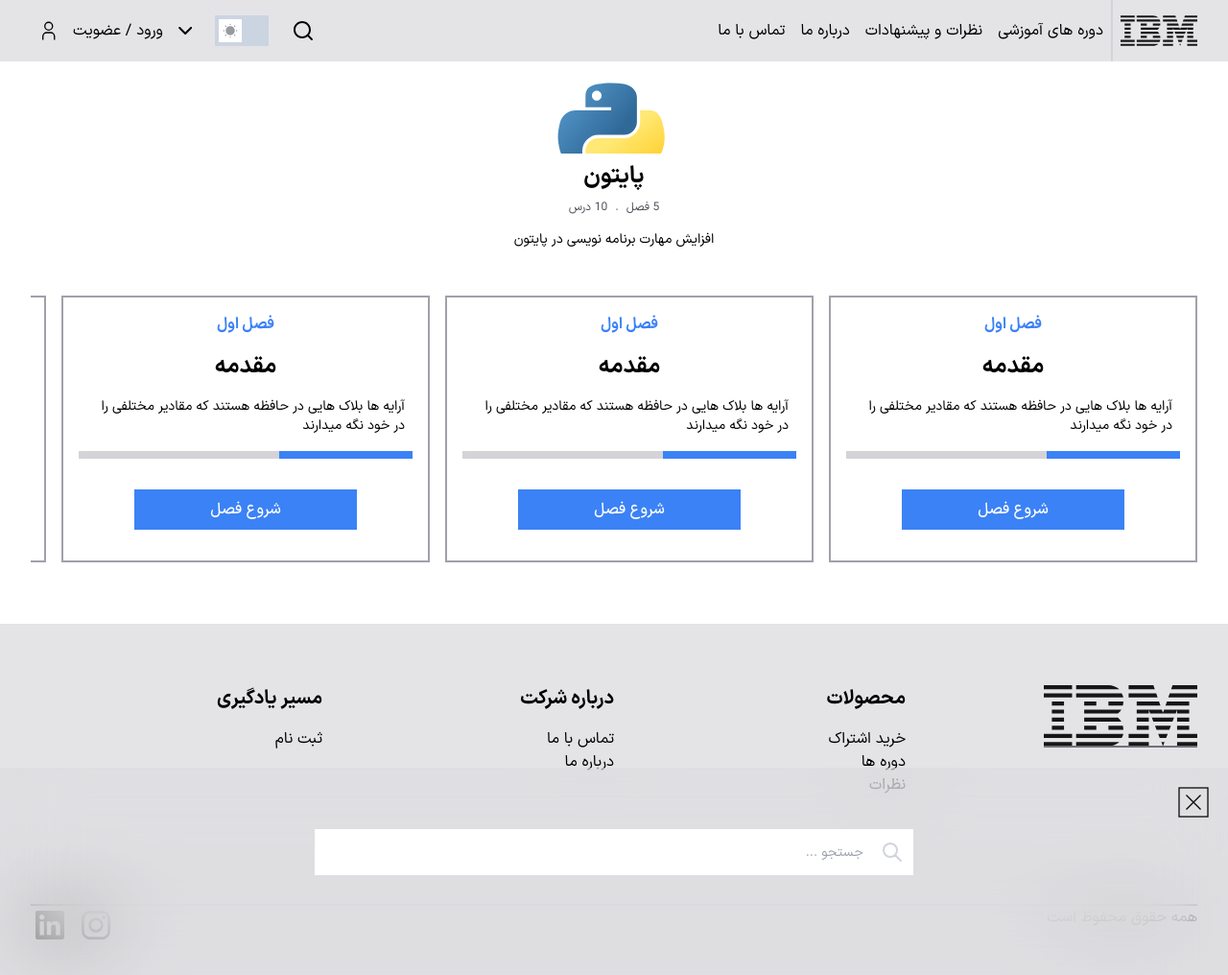
After one commit to sinakaramiyan/EducationLMS, a Django app: template core/educationalapp/templates/courseLearning/modules.html in a window 1280 px wide. The commit adds this page. Shown: the whole page at 96% size. Run offline with Django 5.2, Linux system fonts and the light colour scheme; the template is opened without the code that fills it, so the values that code supplies are empty; style sheets or scripts are compiled from the project's sources; some libraries are stand-ins or nearby versions.

Commit message:
courses page for search and see learning pages and courses and modules page for single module learning path home page

```diff
--- /dev/null
+++ b/core/educationalapp/templates/courseLearning/modules.html
@@ -0,0 +1,151 @@
+{% extends "base/_base.html" %}
+
+{% block content %}
+<!-- learning path single page -->
+<div class="">
+    <!-- learning path logo and header texts-->
+    <div class="flex flex-col flex-wrap items-center justify-between">
+        <svg class="w-32 h-20">
+            <metadata id="metadata2193">
+            </metadata>
+            <defs id="defs4">
+                <linearGradient id="linearGradient2795">
+                <stop style="stop-color:#b8b8b8;stop-opacity:0.49803922" offset="0" id="stop2797"/>
+                <stop style="stop-color:#7f7f7f;stop-opacity:0" offset="1" id="stop2799"/>
+                </linearGradient>
+                <linearGradient id="linearGradient2787">
+                <stop style="stop-color:#7f7f7f;stop-opacity:0.5" offset="0" id="stop2789"/>
+                <stop style="stop-color:#7f7f7f;stop-opacity:0" offset="1" id="stop2791"/>
+                </linearGradient>
+                <linearGradient id="linearGradient3676">
+                <stop style="stop-color:#b2b2b2;stop-opacity:0.5" offset="0" id="stop3678"/>
+                <stop style="stop-color:#b3b3b3;stop-opacity:0" offset="1" id="stop3680"/>
+                </linearGradient>
+                <linearGradient id="linearGradient3236">
+                <stop style="stop-color:#f4f4f4;stop-opacity:1" offset="0" id="stop3244"/>
+                <stop style="stop-color:#ffffff;stop-opacity:1" offset="1" id="stop3240"/>
+                </linearGradient>
+                <linearGradient id="linearGradient4671">
+                <stop style="stop-color:#ffd43b;stop-opacity:1" offset="0" id="stop4673"/>
+                <stop style="stop-color:#ffe873;stop-opacity:1" offset="1" id="stop4675"/>
+                </linearGradient>
+                <linearGradient id="linearGradient4689">
+                <stop style="stop-color:#5a9fd4;stop-opacity:1" offset="0" id="stop4691"/>
+                <stop style="stop-color:#306998;stop-opacity:1" offset="1" id="stop4693"/>
+                </linearGradient>
+                <linearGradient x1="224.23996" y1="144.75717" x2="-65.308502" y2="144.75717" id="linearGradient2987" xlink:href="#linearGradient4671" gradientUnits="userSpaceOnUse" gradientTransform="translate(100.2702,99.61116)"/>
+                <linearGradient x1="172.94208" y1="77.475983" x2="26.670298" y2="76.313133" id="linearGradient2990" xlink:href="#linearGradient4689" gradientUnits="userSpaceOnUse" gradientTransform="translate(100.2702,99.61116)"/>
+                <linearGradient x1="172.94208" y1="77.475983" x2="26.670298" y2="76.313133" id="linearGradient2587" xlink:href="#linearGradient4689" gradientUnits="userSpaceOnUse" gradientTransform="translate(100.2702,99.61116)"/>
+                <linearGradient x1="224.23996" y1="144.75717" x2="-65.308502" y2="144.75717" id="linearGradient2589" xlink:href="#linearGradient4671" gradientUnits="userSpaceOnUse" gradientTransform="translate(100.2702,99.61116)"/>
+                <linearGradient x1="172.94208" y1="77.475983" x2="26.670298" y2="76.313133" id="linearGradient2248" xlink:href="#linearGradient4689" gradientUnits="userSpaceOnUse" gradientTransform="translate(100.2702,99.61116)"/>
+                <linearGradient x1="224.23996" y1="144.75717" x2="-65.308502" y2="144.75717" id="linearGradient2250" xlink:href="#linearGradient4671" gradientUnits="userSpaceOnUse" gradientTransform="translate(100.2702,99.61116)"/>
+                <linearGradient x1="224.23996" y1="144.75717" x2="-65.308502" y2="144.75717" id="linearGradient2255" xlink:href="#linearGradient4671" gradientUnits="userSpaceOnUse" gradientTransform="matrix(0.562541,0,0,0.567972,-11.5974,-7.60954)"/>
+                <linearGradient x1="172.94208" y1="76.176224" x2="26.670298" y2="76.313133" id="linearGradient2258" xlink:href="#linearGradient4689" gradientUnits="userSpaceOnUse" gradientTransform="matrix(0.562541,0,0,0.567972,-11.5974,-7.60954)"/>
+                <radialGradient cx="61.518883" cy="132.28575" r="29.036913" fx="61.518883" fy="132.28575" id="radialGradient2801" xlink:href="#linearGradient2795" gradientUnits="userSpaceOnUse" gradientTransform="matrix(1,0,0,0.177966,0,108.7434)"/>
+                <linearGradient x1="150.96111" y1="192.35176" x2="112.03144" y2="137.27299" id="linearGradient1475" xlink:href="#linearGradient4671" gradientUnits="userSpaceOnUse" gradientTransform="matrix(0.562541,0,0,0.567972,-9.399749,-5.305317)"/>
+                <linearGradient x1="26.648937" y1="20.603781" x2="135.66525" y2="114.39767" id="linearGradient1478" xlink:href="#linearGradient4689" gradientUnits="userSpaceOnUse" gradientTransform="matrix(0.562541,0,0,0.567972,-9.399749,-5.305317)"/>
+                <radialGradient cx="61.518883" cy="132.28575" r="29.036913" fx="61.518883" fy="132.28575" id="radialGradient1480" xlink:href="#linearGradient2795" gradientUnits="userSpaceOnUse" gradientTransform="matrix(2.382716e-8,-0.296405,1.43676,4.683673e-7,-128.544,150.5202)"/>
+            </defs>
+            <g id="g2303">
+                <path id="path46" style="fill:#646464;fill-opacity:1" d="M 184.61344,61.929363 C 184.61344,47.367213 180.46118,39.891193 172.15666,39.481813 C 168.85239,39.325863 165.62611,39.852203 162.48754,41.070593 C 159.98254,41.967323 158.2963,42.854313 157.40931,43.751043 L 157.40931,78.509163 C 162.72147,81.842673 167.43907,83.392453 171.55234,83.148783 C 180.25649,82.573703 184.61344,75.507063 184.61344,61.929363 z M 194.85763,62.533683 C 194.85763,69.931723 193.12265,76.072393 189.63319,80.955683 C 185.7441,86.482283 180.35396,89.328433 173.46277,89.484393 C 168.26757,89.650093 162.91642,88.022323 157.40931,84.610843 L 157.40931,116.20116 L 148.50047,113.02361 L 148.50047,42.903043 C 149.96253,41.109583 151.84372,39.569543 154.12454,38.263433 C 159.42696,35.173603 165.86978,33.584823 173.45302,33.506853 L 173.57973,33.633563 C 180.50991,33.545833 185.85132,36.391993 189.60395,42.162263 C 193.10315,47.454933 194.85763,54.238913 194.85763,62.533683 z "/>
+                <path id="path48" style="fill:#646464;fill-opacity:1" d="M 249.30487,83.265743 C 249.30487,93.188283 248.31067,100.05998 246.32227,103.88084 C 244.32411,107.7017 240.52275,110.75254 234.90842,113.02361 C 230.35653,114.81707 225.43425,115.79178 220.15133,115.95748 L 218.67952,110.34316 C 224.05016,109.61213 227.83204,108.88109 230.02513,108.15006 C 234.34309,106.688 237.30621,104.44617 238.93397,101.44406 C 240.24008,98.997543 240.88339,94.328693 240.88339,87.418003 L 240.88339,85.098203 C 234.79146,87.866373 228.40711,89.240713 221.73036,89.240713 C 217.34417,89.240713 213.47457,87.866373 210.14107,85.098203 C 206.39818,82.086343 204.52674,78.265483 204.52674,73.635623 L 204.52674,36.557693 L 213.43558,33.506853 L 213.43558,70.828453 C 213.43558,74.815013 214.7222,77.885353 217.29543,80.039463 C 219.86866,82.193563 223.20217,83.226753 227.2862,83.148783 C 231.37023,83.061053 235.74667,81.482023 240.39603,78.392203 L 240.39603,34.851953 L 249.30487,34.851953 L 249.30487,83.265743 z "/>
+                <path id="path50" style="fill:#646464;fill-opacity:1" d="M 284.08249,88.997033 C 283.02006,89.084753 282.04535,89.123743 281.14862,89.123743 C 276.10937,89.123743 272.18129,87.924853 269.37413,85.517323 C 266.57671,83.109793 265.17314,79.786033 265.17314,75.546053 L 265.17314,40.456523 L 259.07146,40.456523 L 259.07146,34.851953 L 265.17314,34.851953 L 265.17314,19.968143 L 274.07223,16.800333 L 274.07223,34.851953 L 284.08249,34.851953 L 284.08249,40.456523 L 274.07223,40.456523 L 274.07223,75.302373 C 274.07223,78.645623 274.96896,81.014163 276.76243,82.398253 C 278.30247,83.538663 280.74899,84.191723 284.08249,84.357423 L 284.08249,88.997033 z "/>
+                <path id="path52" style="fill:#646464;fill-opacity:1" d="M 338.02288,88.266003 L 329.11404,88.266003 L 329.11404,53.878273 C 329.11404,50.379063 328.29528,47.367213 326.66753,44.852463 C 324.78634,42.006313 322.17411,40.583233 318.82112,40.583233 C 314.73708,40.583233 309.6296,42.737343 303.4987,47.045563 L 303.4987,88.266003 L 294.58985,88.266003 L 294.58985,6.0687929 L 303.4987,3.2616329 L 303.4987,40.700203 C 309.191,36.557693 315.40963,34.481563 322.16436,34.481563 C 326.88196,34.481563 330.70282,36.070333 333.62694,39.238143 C 336.56082,42.405943 338.02288,46.353513 338.02288,51.071103 L 338.02288,88.266003 L 338.02288,88.266003 z "/>
+                <path id="path54" style="fill:#646464;fill-opacity:1" d="M 385.37424,60.525783 C 385.37424,54.930953 384.31182,50.310833 382.19669,46.655673 C 379.68195,42.201253 375.77337,39.852203 370.49044,39.608523 C 360.72386,40.173863 355.85032,47.172273 355.85032,60.584263 C 355.85032,66.734683 356.86401,71.871393 358.91089,75.994413 C 361.52312,81.248093 365.44145,83.840823 370.66589,83.753103 C 380.47146,83.675123 385.37424,75.935933 385.37424,60.525783 z M 395.13109,60.584263 C 395.13109,68.547643 393.09395,75.175663 389.02941,80.468333 C 384.5555,86.394563 378.37584,89.367423 370.49044,89.367423 C 362.67328,89.367423 356.58135,86.394563 352.18541,80.468333 C 348.19885,75.175663 346.21044,68.547643 346.21044,60.584263 C 346.21044,53.098503 348.36455,46.801883 352.67276,41.674913 C 357.22466,36.236033 363.20937,33.506853 370.6074,33.506853 C 378.00545,33.506853 384.02914,36.236033 388.66877,41.674913 C 392.97697,46.801883 395.13109,53.098503 395.13109,60.584263 z "/>
+                <path id="path56" style="fill:#646464;fill-opacity:1" d="M 446.20583,88.266003 L 437.29699,88.266003 L 437.29699,51.928853 C 437.29699,47.942293 436.0981,44.832973 433.70032,42.591133 C 431.30253,40.359053 428.10549,39.277123 424.11893,39.364853 C 419.8887,39.442833 415.86314,40.826913 412.04229,43.507363 L 412.04229,88.266003 L 403.13345,88.266003 L 403.13345,42.405943 C 408.26042,38.672813 412.97801,36.236033 417.28621,35.095623 C 421.35076,34.033193 424.93769,33.506853 428.02752,33.506853 C 430.14264,33.506853 432.13104,33.711543 434.00248,34.120913 C 437.50169,34.929923 440.34783,36.430973 442.54093,38.633823 C 444.98744,41.070593 446.20583,43.994723 446.20583,47.415943 L 446.20583,88.266003 z "/>
+                <path id="path1948" style="fill:url(#linearGradient1478);fill-opacity:1" d="M 60.510156,6.3979729 C 55.926503,6.4192712 51.549217,6.8101906 47.697656,7.4917229 C 36.35144,9.4962267 34.291407,13.691825 34.291406,21.429223 L 34.291406,31.647973 L 61.103906,31.647973 L 61.103906,35.054223 L 34.291406,35.054223 L 24.228906,35.054223 C 16.436447,35.054223 9.6131468,39.73794 7.4789058,48.647973 C 5.0170858,58.860939 4.9078907,65.233996 7.4789058,75.897973 C 9.3848341,83.835825 13.936449,89.491721 21.728906,89.491723 L 30.947656,89.491723 L 30.947656,77.241723 C 30.947656,68.391821 38.6048,60.585475 47.697656,60.585473 L 74.478906,60.585473 C 81.933857,60.585473 87.885159,54.447309 87.885156,46.960473 L 87.885156,21.429223 C 87.885156,14.162884 81.755176,8.7044455 74.478906,7.4917229 C 69.872919,6.7249976 65.093809,6.3766746 60.510156,6.3979729 z M 46.010156,14.616723 C 48.779703,14.616723 51.041406,16.915369 51.041406,19.741723 C 51.041404,22.558059 48.779703,24.835473 46.010156,24.835473 C 43.23068,24.835472 40.978906,22.558058 40.978906,19.741723 C 40.978905,16.91537 43.23068,14.616723 46.010156,14.616723 z "/>
+                <path id="path1950" style="fill:url(#linearGradient1475);fill-opacity:1" d="M 91.228906,35.054223 L 91.228906,46.960473 C 91.228906,56.191228 83.403011,63.960472 74.478906,63.960473 L 47.697656,63.960473 C 40.361823,63.960473 34.291407,70.238956 34.291406,77.585473 L 34.291406,103.11672 C 34.291406,110.38306 40.609994,114.65704 47.697656,116.74172 C 56.184987,119.23733 64.323893,119.68835 74.478906,116.74172 C 81.229061,114.78733 87.885159,110.85411 87.885156,103.11672 L 87.885156,92.897973 L 61.103906,92.897973 L 61.103906,89.491723 L 87.885156,89.491723 L 101.29141,89.491723 C 109.08387,89.491723 111.98766,84.056315 114.69765,75.897973 C 117.49698,67.499087 117.37787,59.422197 114.69765,48.647973 C 112.77187,40.890532 109.09378,35.054223 101.29141,35.054223 L 91.228906,35.054223 z M 76.166406,99.710473 C 78.945884,99.710476 81.197656,101.98789 81.197656,104.80422 C 81.197654,107.63057 78.945881,109.92922 76.166406,109.92922 C 73.396856,109.92922 71.135156,107.63057 71.135156,104.80422 C 71.135158,101.98789 73.396853,99.710473 76.166406,99.710473 z "/>
+                <path id="text3004" style="font-size:15.16445827px;font-style:normal;font-weight:normal;line-height:125%;fill:#646464;fill-opacity:1;stroke:none;stroke-width:1px;stroke-linecap:butt;stroke-linejoin:miter;stroke-opacity:1;font-family:Bitstream Vera Sans" d="M 463.5544,26.909383 L 465.11635,26.909383 L 465.11635,17.113143 L 468.81648,17.113143 L 468.81648,15.945483 L 459.85427,15.945483 L 459.85427,17.113143 L 463.5544,17.113143 L 463.5544,26.909383 M 470.20142,26.909383 L 471.53589,26.909383 L 471.53589,17.962353 L 474.4323,26.908259 L 475.91799,26.908259 L 478.93615,17.992683 L 478.93615,26.909383 L 480.39194,26.909383 L 480.39194,15.945483 L 478.46605,15.945483 L 475.16774,25.33834 L 472.35477,15.945483 L 470.20142,15.945483 L 470.20142,26.909383"/>
+                <path id="path1894" style="opacity:0.44382019;fill:url(#radialGradient1480);fill-opacity:1;fill-rule:nonzero;stroke:none;stroke-width:20;stroke-miterlimit:4;stroke-dasharray:none;stroke-opacity:1" transform="matrix(0.73406,0,0,0.809524,16.24958,27.00935)" d="M 110.46717 132.28575 A 48.948284 8.6066771 0 1 1  12.570599,132.28575 A 48.948284 8.6066771 0 1 1  110.46717 132.28575 z"/>
+            </g>
+        </svg>
+        <h2 class="text-2xl font-bold my-2">پایتون</h2>
+        <div class="flex items-center justify-center text-xs text-zinc-600">
+            <span>5 فصل</span>
+            <span class="mx-2">.</span>
+            <span> 10 درس</span>
+        </div>
+        <p class="text-sm my-4">افزایش مهارت برنامه نویسی در پایتون</p>
+    </div>
+    <!-- list of courses for related learning path-->
+    <div class="flex gap-4 my-8 overflow-x-scroll no-scrollbar">
+        <div class="flex flex-col items-center w-[384px] h-auto shrink-0 p-4 justify-between border-2 border-zinc-400">
+            <span class="text-base font-bold text-blue-500">فصل اول</span>
+            <div class="flex flex-col items-center justify-center my-4">
+                <h2 class="text-2xl font-bold">مقدمه</h2>
+                <p class="text-sm my-4 px-2">آرایه ها بلاک هایی در حافظه هستند که مقادیر مختلفی را در خود نگه میدارند</p>
+                <div class="w-full bg-zinc-300 h-2 dark:bg-gray-700">
+                    <div class="bg-blue-500 h-2 w-[40%]"></div>
+                </div>
+                <a href="/courses/coursename" class="flex justify-center w-2/3 mt-8 cursor-pointer border border-blue-500 bg-blue-500 p-2 font-medium text-white transition hover:bg-opacity-90">شروع فصل</a>
+            </div>
+        </div>
+        <div class="flex flex-col items-center w-[384px] h-auto shrink-0 p-4 justify-between border-2 border-zinc-400">
+            <span class="text-base font-bold text-blue-500">فصل اول</span>
+            <div class="flex flex-col items-center justify-start my-4">
+                    <h2 class="text-2xl font-bold">مقدمه</h2>
+                <p class="text-sm my-4 px-2">آرایه ها بلاک هایی در حافظه هستند که مقادیر مختلفی را در خود نگه میدارند</p>
+                <div class="w-full bg-zinc-300 h-2 dark:bg-gray-700">
+                    <div class="bg-blue-500 h-2 w-[40%]"></div>
+                </div>
+                <input type="submit" value="شروع فصل" class="w-2/3 mt-8 cursor-pointer border border-blue-500 bg-blue-500 p-2 font-medium text-white transition hover:bg-opacity-90">
+            </div>
+        </div>
+        <div class="flex flex-col items-center w-[384px] h-auto shrink-0 p-4 justify-between border-2 border-zinc-400">
+            <span class="text-base font-bold text-blue-500">فصل اول</span>
+            <div class="flex flex-col items-center justify-start my-4">
+                    <h2 class="text-2xl font-bold">مقدمه</h2>
+                <p class="text-sm my-4 px-2">آرایه ها بلاک هایی در حافظه هستند که مقادیر مختلفی را در خود نگه میدارند</p>
+                <div class="w-full bg-zinc-300 h-2 dark:bg-gray-700">
+                    <div class="bg-blue-500 h-2 w-[40%]"></div>
+                </div>
+                <input type="submit" value="شروع فصل" class="w-2/3 mt-8 cursor-pointer border border-blue-500 bg-blue-500 p-2 font-medium text-white transition hover:bg-opacity-90">
+            </div>
+        </div>
+        <div class="flex flex-col items-center w-[384px] h-auto shrink-0 p-4 justify-between border-2 border-zinc-400">
+            <span class="text-base font-bold text-blue-500">فصل اول</span>
+            <div class="flex flex-col items-center justify-start my-4">
+                    <h2 class="text-2xl font-bold">مقدمه</h2>
+                <p class="text-sm my-4 px-2">آرایه ها بلاک هایی در حافظه هستند که مقادیر مختلفی را در خود نگه میدارند</p>
+                <div class="w-full bg-zinc-300 h-2 dark:bg-gray-700">
+                    <div class="bg-blue-500 h-2 w-[40%]"></div>
+                </div>
+                <input type="submit" value="شروع فصل" class="w-2/3 mt-8 cursor-pointer border border-blue-500 bg-blue-500 p-2 font-medium text-white transition hover:bg-opacity-90">
+            </div>
+        </div>
+        <div class="flex flex-col items-center w-[384px] h-auto shrink-0 p-4 justify-between border-2 border-zinc-400">
+            <span class="text-base font-bold text-blue-500">فصل اول</span>
+            <div class="flex flex-col items-center justify-start my-4">
+                    <h2 class="text-2xl font-bold">مقدمه</h2>
+                <p class="text-sm my-4 px-2">آرایه ها بلاک هایی در حافظه هستند که مقادیر مختلفی را در خود نگه میدارند</p>
+                <div class="w-full bg-zinc-300 h-2 dark:bg-gray-700">
+                    <div class="bg-blue-500 h-2 w-[40%]"></div>
+                </div>
+                <input type="submit" value="شروع فصل" class="w-2/3 mt-8 cursor-pointer border border-blue-500 bg-blue-500 p-2 font-medium text-white transition hover:bg-opacity-90">
+            </div>
+        </div>
+        <div class="flex flex-col items-center w-[384px] h-auto shrink-0 p-4 justify-between border-2 border-zinc-400">
+            <span class="text-base font-bold text-blue-500">فصل اول</span>
+            <div class="flex flex-col items-center justify-start my-4">
+                    <h2 class="text-2xl font-bold">مقدمه</h2>
+                <p class="text-sm my-4 px-2">آرایه ها بلاک هایی در حافظه هستند که مقادیر مختلفی را در خود نگه میدارند</p>
+                <div class="w-full bg-zinc-300 h-2 dark:bg-gray-700">
+                    <div class="bg-blue-500 h-2 w-[40%]"></div>
+                </div>
+                <input type="submit" value="شروع فصل" class="w-2/3 mt-8 cursor-pointer border border-blue-500 bg-blue-500 p-2 font-medium text-white transition hover:bg-opacity-90">
+            </div>
+        </div>
+        <div class="flex flex-col items-center w-[384px] h-auto shrink-0 p-4 justify-between border-2 border-zinc-400">
+            <span class="text-base font-bold text-blue-500">فصل اول</span>
+            <div class="flex flex-col items-center justify-start my-4">
+                    <h2 class="text-2xl font-bold">مقدمه</h2>
+                <p class="text-sm my-4 px-2">آرایه ها بلاک هایی در حافظه هستند که مقادیر مختلفی را در خود نگه میدارند</p>
+                <div class="w-full bg-zinc-300 h-2 dark:bg-gray-700">
+                    <div class="bg-blue-500 h-2 w-[40%]"></div>
+                </div>
+                <input type="submit" value="شروع فصل" class="w-2/3 mt-8 cursor-pointer border border-blue-500 bg-blue-500 p-2 font-medium text-white transition hover:bg-opacity-90">
+            </div>
+        </div>
+    </div>
+</div>
+{% endblock content %}
```
Also changed, not shown: core/educationalapp/templates/courses.html (+12 -1 lines).
